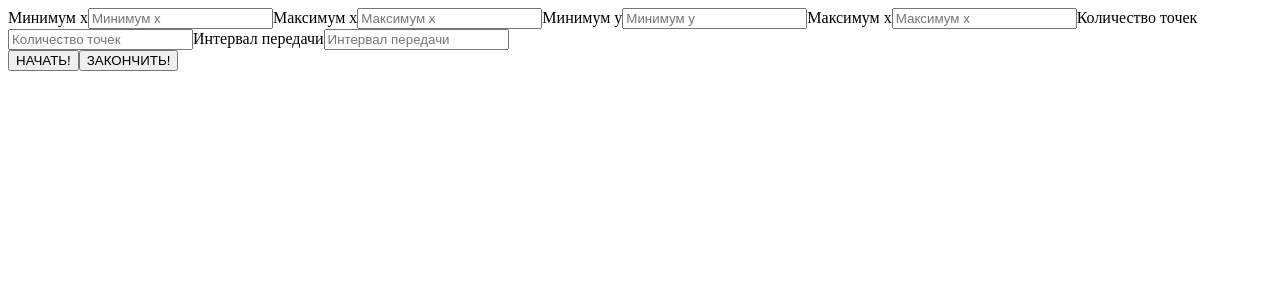
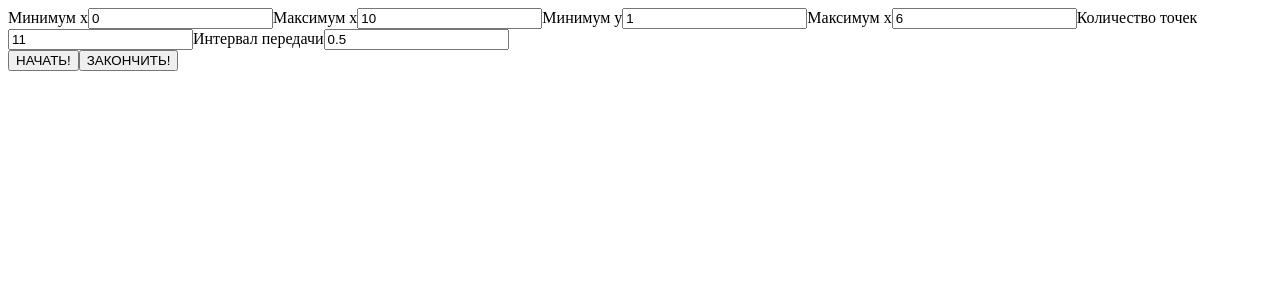
Before and after one commit to ekinohito/sensors-front-tw, a Next.js app: page /test in a window 1280 px wide. Shown: the top 300 px of the page. Built offline with nearby package versions, Linux system fonts and the light colour scheme.

Commit message:
default vals

```diff
--- a/src/components/PointsForm.tsx
+++ b/src/components/PointsForm.tsx
@@ -17,12 +17,12 @@ export const PointsForm: React.FC<PointsFormProps> = ({onSubmit, onCancel}) => {
                 className="flex flex-col"
                 onSubmit={handleSubmit(onSubmit)}
             >
-                <DataInput name="min_x" label="Минимум x" control={control}/>
-                <DataInput name="max_x" label="Максимум x" control={control}/>
-                <DataInput name="min_y" label="Минимум y" control={control}/>
-                <DataInput name="max_y" label="Максимум x" control={control}/>
-                <DataInput name="quantity" label="Количество точек" control={control}/>
-                <DataInput name="sleep" label="Интервал передачи" control={control}/>
+                <DataInput name="min_x" label="Минимум x" control={control} defaultValue={0}/>
+                <DataInput name="max_x" label="Максимум x" control={control} defaultValue={10}/>
+                <DataInput name="min_y" label="Минимум y" control={control} defaultValue={1}/>
+                <DataInput name="max_y" label="Максимум x" control={control} defaultValue={6}/>
+                <DataInput name="quantity" label="Количество точек" control={control} defaultValue={11}/>
+                <DataInput name="sleep" label="Интервал передачи" control={control} defaultValue={0.5}/>
                 <div className="flex flex-row justify-around flex-wrap">
                     <button
                         className="bg-blue-500 hover:bg-blue-700 text-white
```
